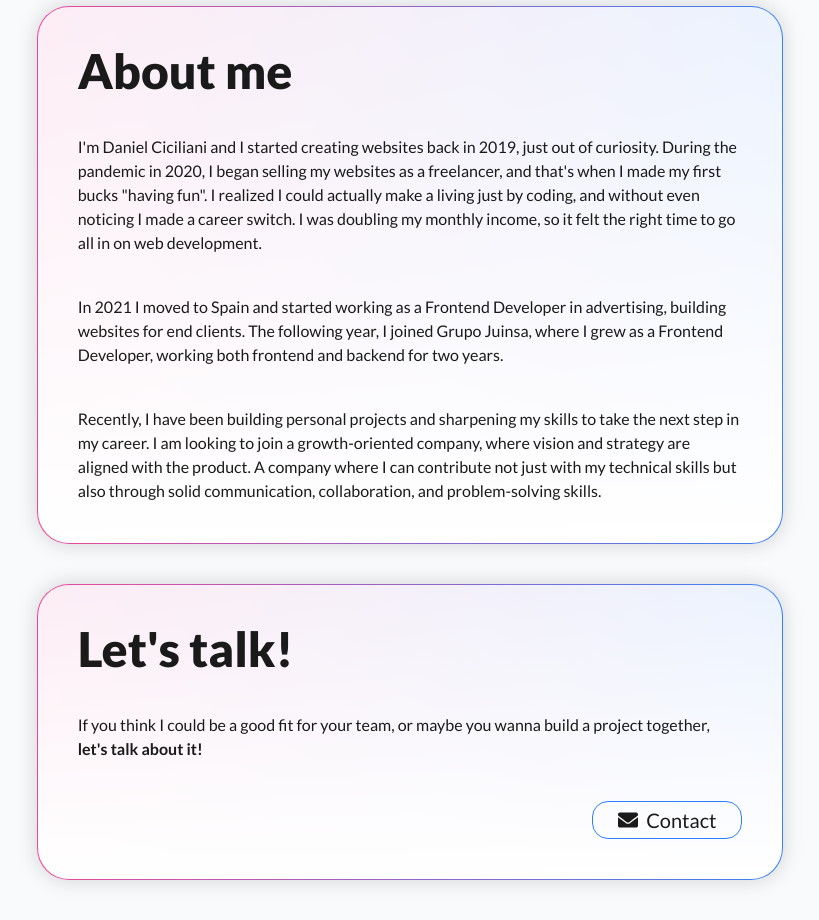
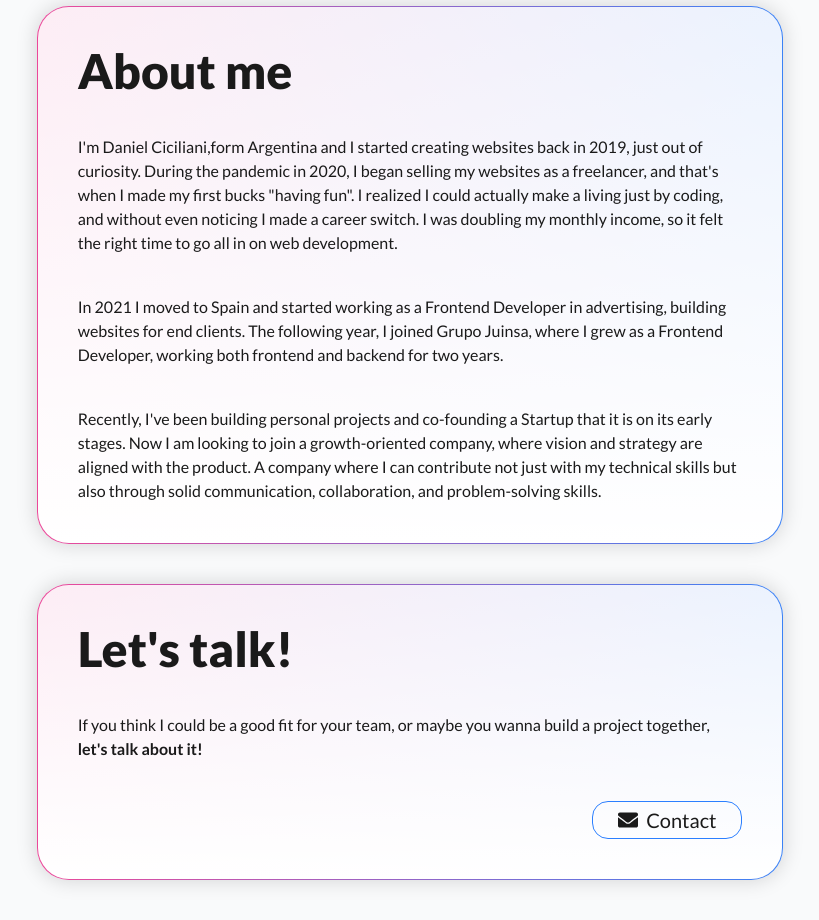
Before and after one commit to danielciciliani/portfolio, a React (Vite) app: page / in a window 1280 px wide. Shown: the part 3640-4560 px from the top of the page, without its empty margins (230-1049 px from the left). Built offline with nearby package versions, Linux system fonts and the light colour scheme; the HTML template or start-up script is replaced by a standard one.

Commit message:
chore: refine text in About component

```diff
--- a/src/components/AboutMe/AboutMe.jsx
+++ b/src/components/AboutMe/AboutMe.jsx
@@ -1,10 +1,13 @@
 function AboutMe() {
   return (
     <>
-      <section id="about" className="flex flex-col gap-10 scroll-mt-36 sd:scroll-mt-32">
+      <section
+        id="about"
+        className="flex flex-col gap-10 scroll-mt-36 sd:scroll-mt-32"
+      >
         <h2 className="text-5xl font-extrabold">About me</h2>
         <p>
-          I'm Daniel Ciciliani and I started creating websites back in 2019,
+          I'm Daniel Ciciliani,form Argentina and I started creating websites back in 2019,
           just out of curiosity. During the pandemic in 2020, I began selling my
           websites as a freelancer, and that's when I made my first bucks
           "having fun". I realized I could actually make a living just by
@@ -19,8 +22,8 @@ function AboutMe() {
           both frontend and backend for two years.
         </p>
         <p>
-          Recently, I have been building personal projects and sharpening my
-          skills to take the next step in my career. I am looking to join a
+          Recently, I've been building personal projects and co-founding a
+          Startup that it is on its early stages. Now I am looking to join a
           growth-oriented company, where vision and strategy are aligned with
           the product. A company where I can contribute not just with my
           technical skills but also through solid communication, collaboration,
```
